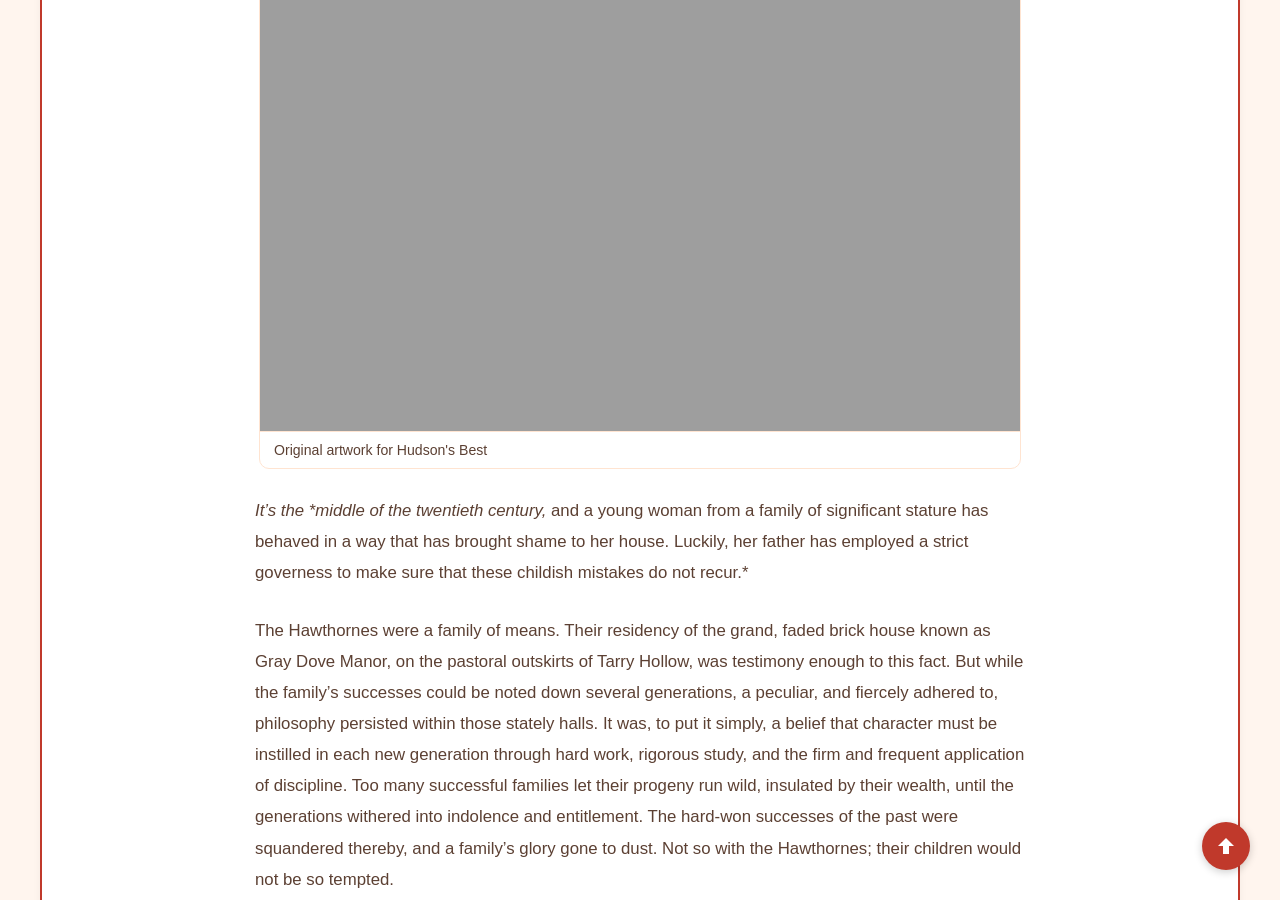
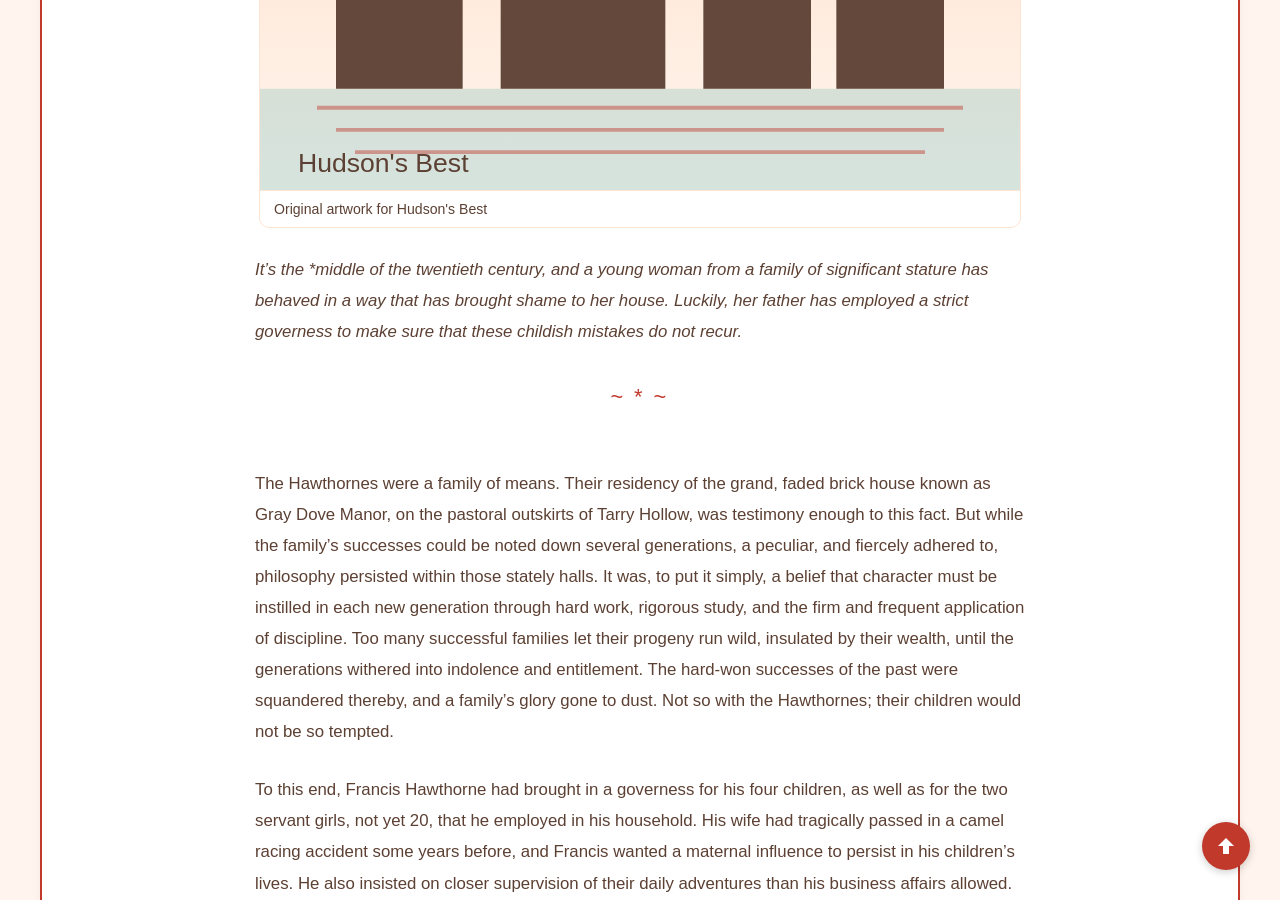
Before and after one commit to cheekypubs/cheekypubs.github.io, a Jekyll site: the page built from _stories/2026-02-21-hudsons-best-ch1.md, in a window 1280 px wide and 900 px high, scrolled down 491 px. Built offline with Jekyll 4.4.1, drawn with Linux system fonts in a browser that asks for light colours.

Commit message:
Edit story: Hudson's Best

```diff
--- a/_stories/2026-02-21-hudsons-best-ch1.md
+++ b/_stories/2026-02-21-hudsons-best-ch1.md
@@ -4,7 +4,7 @@ title: "Hudson's Best"
 author: "Conor Grayson"
 date: 2026-02-21 12:00:00 -0500
 description: "A strict governess oversees a punishment weekend for the wayward daughter of a wealthy mid-century family."
-art_image: "/assets/images/story-art/hudsons-best-1772376911525.png"
+art_image: "/assets/images/story-art/hudsons-best.svg"
 art_alt: "Original artwork for Hudson's Best featuring manor silhouettes and vintage tones"
 art_caption: "Original artwork for Hudson's Best"
 story_id: "hudsons-best"
@@ -14,7 +14,9 @@ tags:
   - "f/f"
 ---
 
-<p><em>It’s the *middle of the twentieth century,</em> and a young woman from a family of significant stature has behaved in a way that has brought shame to her house. Luckily, her father has employed a strict governess to make sure that these childish mistakes do not recur.*</p>
+<p><em>It’s the *middle of the twentieth century, and a young woman from a family of significant stature has behaved in a way that has brought shame to her house. Luckily, her father has employed a strict governess to make sure that these childish mistakes do not recur.</em></p>
+
+<p><hr></p>
 
 <p>The Hawthornes were a family of means. Their residency of the grand, faded brick house known as Gray Dove Manor, on the pastoral outskirts of Tarry Hollow, was testimony enough to this fact. But while the family’s successes could be noted down several generations, a peculiar, and fiercely adhered to, philosophy persisted within those stately halls. It was, to put it simply, a belief that character must be instilled in each new generation through hard work, rigorous study, and the firm and frequent application of discipline. Too many successful families let their progeny run wild, insulated by their wealth, until the generations withered into indolence and entitlement. The hard-won successes of the past were squandered thereby, and a family’s glory gone to dust. Not so with the Hawthornes; their children would not be so tempted.</p>
 
```
